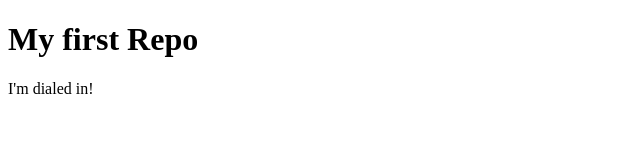
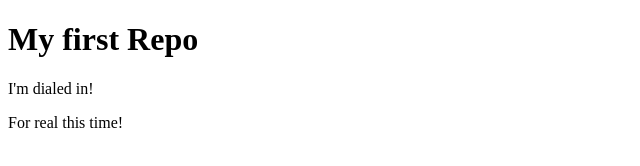
Before and after one commit to Everchangingobject/test-project, a plain HTML site: page index.html in a window 1280 px wide. Shown: the whole page, without its empty margins (0-640 px from the left). Drawn offline with Linux system fonts and the light colour scheme.

Commit message:
update page content

```diff
--- a/index.html
+++ b/index.html
@@ -8,5 +8,7 @@
   <body>
     <h1>My first Repo</h1>
     <p>I'm dialed in!</p>
+    <p>For real this time!
+  </p>
   </body>
 </html>
```
